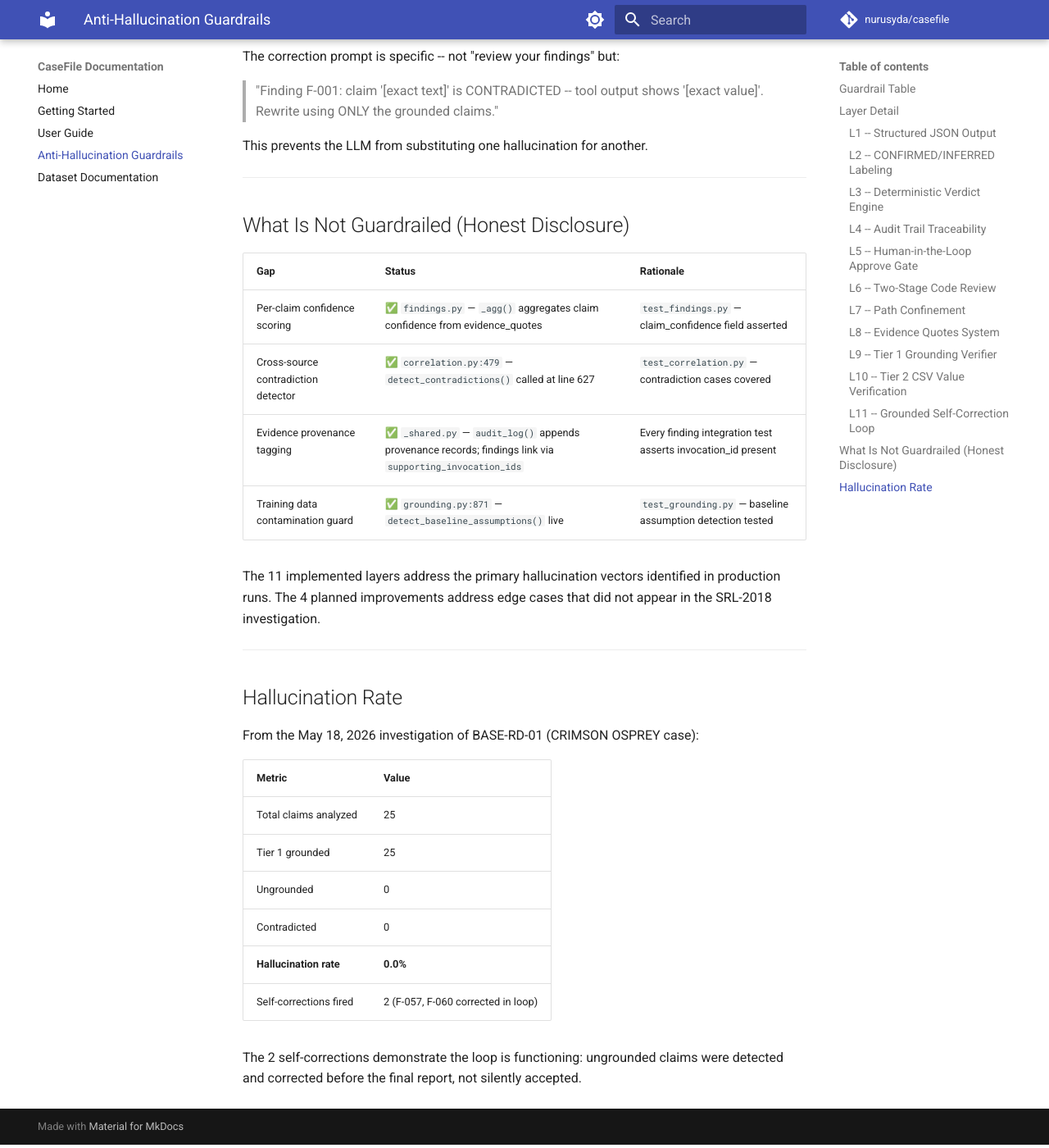
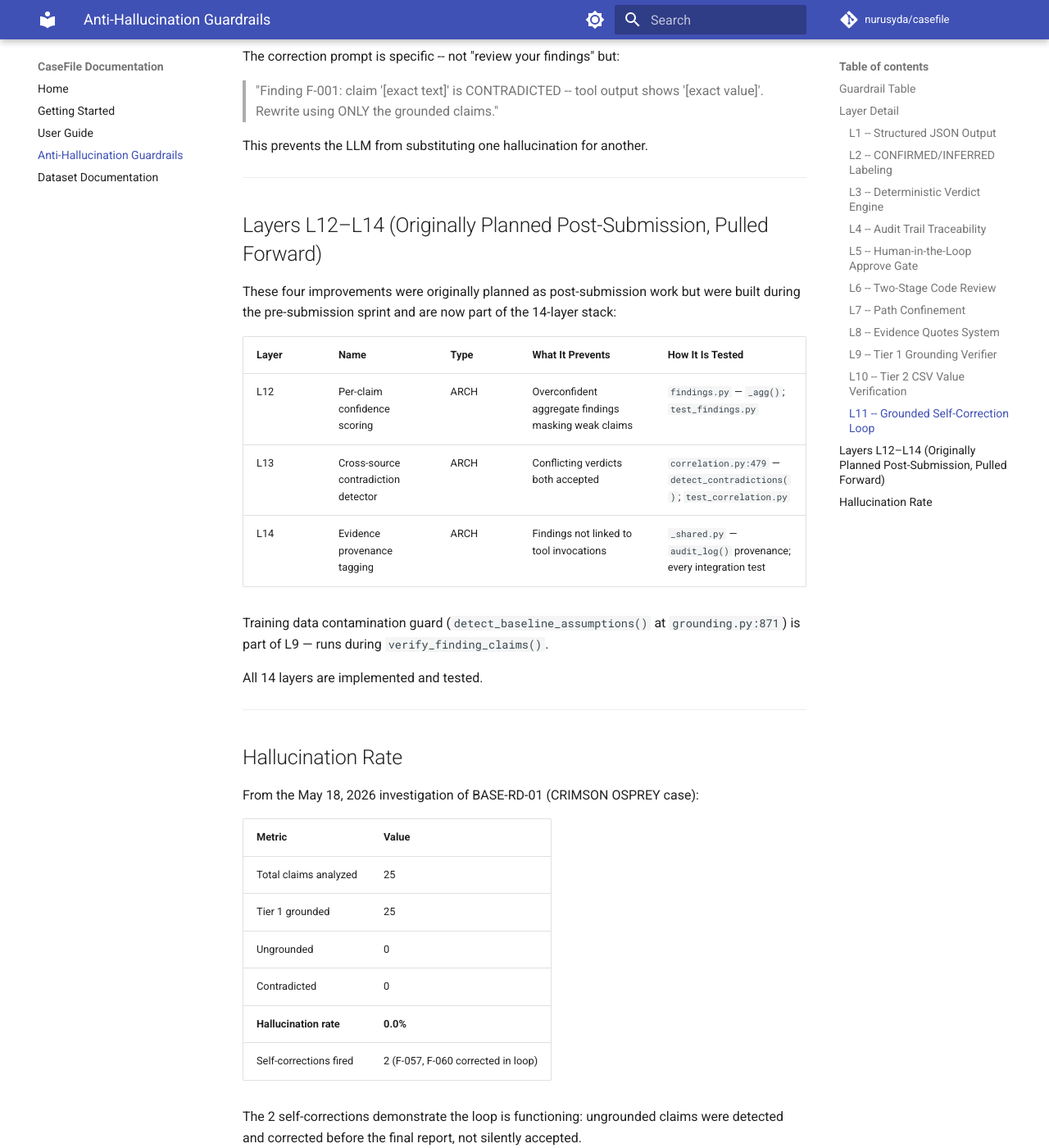
Before and after one commit to nurusyda/casefile, an MkDocs documentation site: the page built from docs/guardrails.md, in a window 1280 px wide and 1400 px high, scrolled down 6092 px. Shown: the whole window at 82% size. Built offline with MkDocs 1.6.1 and Material for MkDocs 9.7.7, drawn with Linux system fonts in a browser that asks for light colours; comment, search, counter and statistics services are not loaded; some of the changed text lies outside the part shown.

Commit message:
docs(guardrails): update to 14-layer stack — move built layers out of 'not guardrailed' section

```diff
--- a/docs/guardrails.md
+++ b/docs/guardrails.md
@@ -1,6 +1,6 @@
 # CaseFile -- Anti-Hallucination Guardrails
 
-This document describes every guardrail in CaseFile's 11-layer anti-hallucination stack.
+This document describes every guardrail in CaseFile's 14-layer anti-hallucination stack.
 Each layer is labeled by enforcement type:
 
 - **ARCH** -- Architectural: enforced in code, cannot be bypassed by prompt
@@ -238,18 +238,21 @@ This prevents the LLM from substituting one hallucination for another.
 
 ---
 
-## What Is Not Guardrailed (Honest Disclosure)
+## Layers L12–L14 (Originally Planned Post-Submission, Pulled Forward)
 
-| Gap | Status | Rationale |
-|---|---|---|
-| Per-claim confidence scoring | ✅ `findings.py` — `_agg()` aggregates claim confidence from evidence_quotes | `test_findings.py` — claim_confidence field asserted |
-| Cross-source contradiction detector | ✅ `correlation.py:479` — `detect_contradictions()` called at line 627 | `test_correlation.py` — contradiction cases covered |
-| Evidence provenance tagging | ✅ `_shared.py` — `audit_log()` appends provenance records; findings link via `supporting_invocation_ids` | Every finding integration test asserts invocation_id present |
-| Training data contamination guard | ✅ `grounding.py:871` — `detect_baseline_assumptions()` live | `test_grounding.py` — baseline assumption detection tested |
+These four improvements were originally planned as post-submission work but were
+built during the pre-submission sprint and are now part of the 14-layer stack:
 
-The 11 implemented layers address the primary hallucination vectors identified in
-production runs. The 4 planned improvements address edge cases that did not appear
-in the SRL-2018 investigation.
+| Layer | Name | Type | What It Prevents | How It Is Tested |
+|---|---|---|---|---|
+| L12 | Per-claim confidence scoring | ARCH | Overconfident aggregate findings masking weak claims | `findings.py` — `_agg()`; `test_findings.py` |
+| L13 | Cross-source contradiction detector | ARCH | Conflicting verdicts both accepted | `correlation.py:479` — `detect_contradictions()`; `test_correlation.py` |
+| L14 | Evidence provenance tagging | ARCH | Findings not linked to tool invocations | `_shared.py` — `audit_log()` provenance; every integration test |
+
+Training data contamination guard (`detect_baseline_assumptions()` at
+`grounding.py:871`) is part of L9 — runs during `verify_finding_claims()`.
+
+All 14 layers are implemented and tested.
 
 ---
 
```
